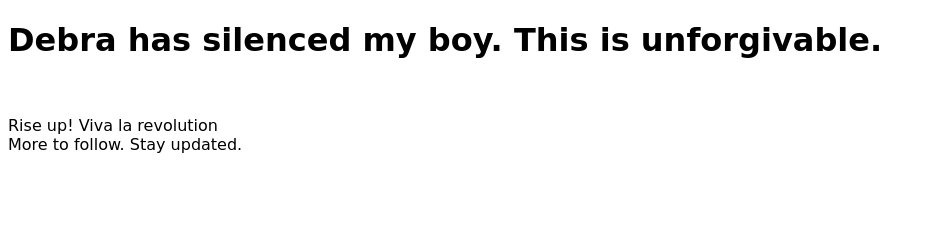
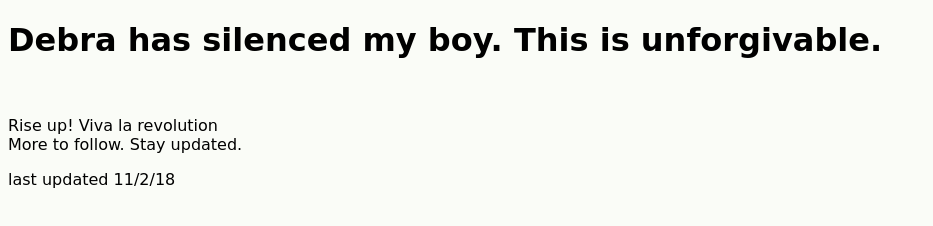
Before and after one commit to freemyboy/freehim, a plain HTML site: page index.html in a window 1280 px wide. Shown: the whole page, without its empty margins (0-933 px from the left). Drawn offline with Linux system fonts and the light colour scheme; a web font is replaced by a local one.

Commit message:
Add files via upload

```diff
--- a/index.html
+++ b/index.html
@@ -8,4 +8,6 @@
 	<h1>Debra has silenced my boy. This is unforgivable.</h1> <br>
 	<p> Rise up! Viva la revolution  <br>
 	More to follow. Stay updated. </p>
+
+	<p> last updated 11/2/18 </p>
 </html>
--- a/mainstyle.css
+++ b/mainstyle.css
@@ -1,3 +1,4 @@
 * {
 font-family: 'Poor Story', cursive;
+background-color: rgb(250, 252, 247);
 }
```
